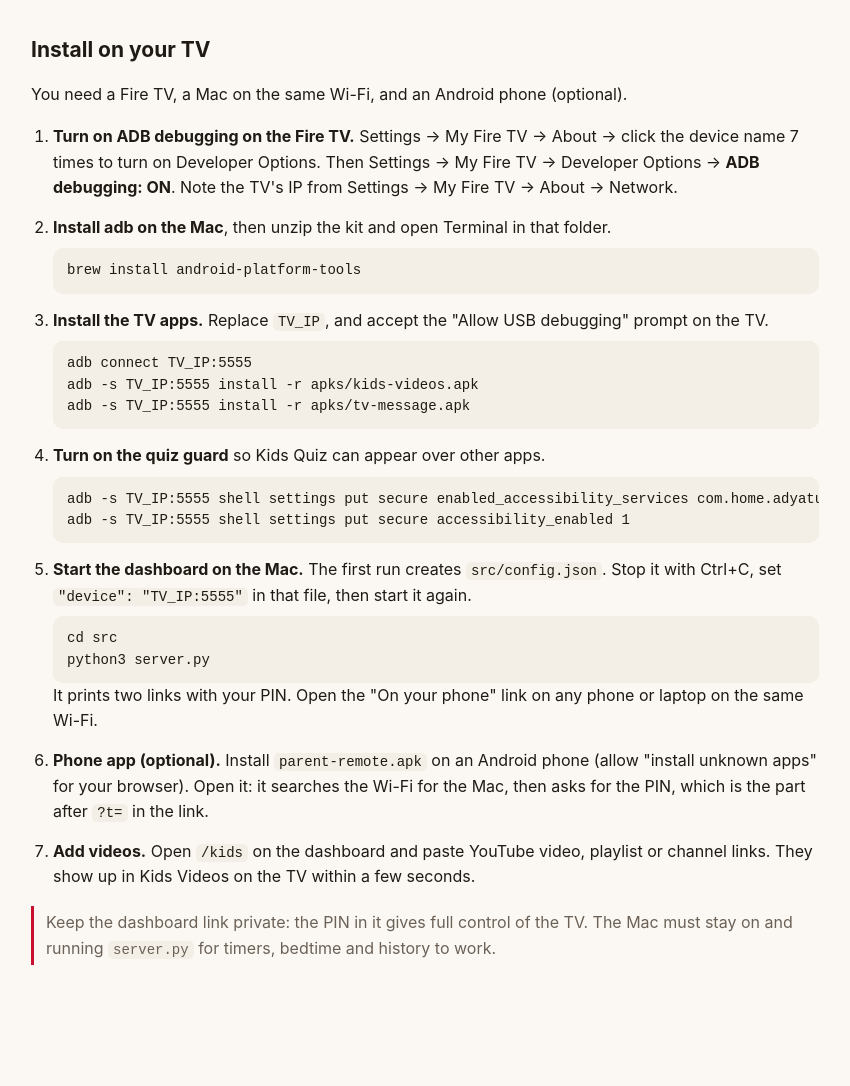
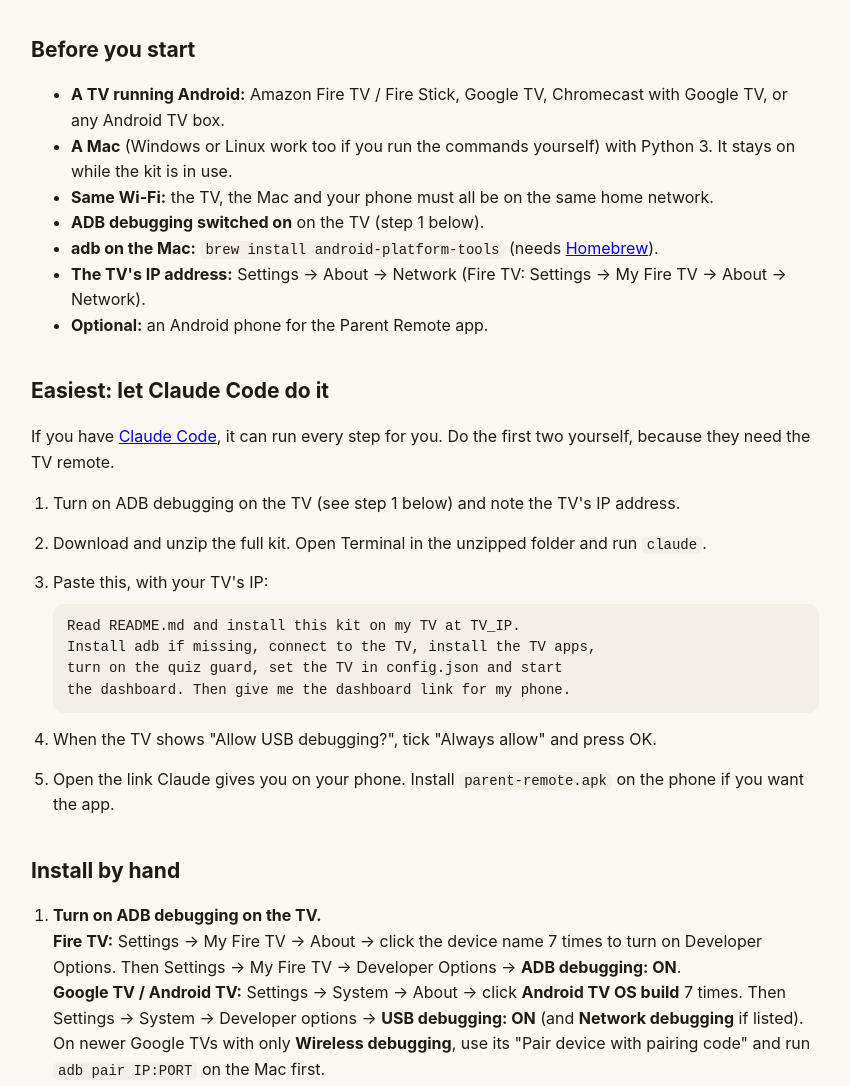
Before and after one commit to saurabh1921/demo-companion, a plain HTML site: page use-case-prototypes/fire-tv-kids-kit/index.html in a window 1280 px wide. Shown: the part 910-1996 px from the top of the page, without its empty margins (215-1065 px from the left). Before the commit the page ends 1955 px from the top, so only its background shows below. Drawn offline with Linux system fonts and the light colour scheme.

Commit message:
Kids TV Kit: any Android TV title, prerequisites, Claude Code install steps
Co-Authored-By: Claude Opus 5.5 <noreply@anthropic.com>

```diff
--- a/use-case-prototypes/fire-tv-kids-kit/index.html
+++ b/use-case-prototypes/fire-tv-kids-kit/index.html
@@ -4,7 +4,7 @@
 <meta charset="utf-8">
 <meta name="viewport" content="width=device-width, initial-scale=1">
 <meta name="robots" content="noindex, nofollow">
-<title>Fire TV Kids Kit</title>
+<title>Kids TV Kit</title>
 <style>
   :root { --bg:#fbf8f3; --card:#fff; --ink:#1f1a14; --muted:#6b6157; --line:#e7dfd3; --accent:#c8102e; --code:#f3eee6; }
   @media (prefers-color-scheme: dark) {
@@ -35,8 +35,8 @@
 </head>
 <body>
 <main>
-  <h1>Fire TV Kids Kit</h1>
-  <p class="lead">Parent-controlled videos, a learning quiz and TV messages for Amazon Fire TV, run from a Mac on your home Wi-Fi.</p>
+  <h1>Kids TV Kit <span style="font-size:.5em;font-weight:600;color:var(--accent);vertical-align:middle;white-space:nowrap">works on any Android TV</span></h1>
+  <p class="lead">Parent-controlled videos, a learning quiz and TV messages for Amazon Fire TV, Google TV and other Android TVs, run from a Mac on your home Wi-Fi.</p>
 
   <div class="banners">
     <img src="banner-videos.png" alt="Kids Videos app banner">
@@ -61,10 +61,36 @@
   </div>
   <p class="note">The zip has the APKs, the Mac dashboard (<code>server.py</code>, Python 3, no extra packages) and full source.</p>
 
-  <h2>Install on your TV</h2>
-  <p>You need a Fire TV, a Mac on the same Wi-Fi, and an Android phone (optional).</p>
+  <h2>Before you start</h2>
+  <ul>
+    <li><b>A TV running Android:</b> Amazon Fire TV / Fire Stick, Google TV, Chromecast with Google TV, or any Android TV box.</li>
+    <li><b>A Mac</b> (Windows or Linux work too if you run the commands yourself) with Python 3. It stays on while the kit is in use.</li>
+    <li><b>Same Wi-Fi:</b> the TV, the Mac and your phone must all be on the same home network.</li>
+    <li><b>ADB debugging switched on</b> on the TV (step 1 below).</li>
+    <li><b>adb on the Mac:</b> <code>brew install android-platform-tools</code> (needs <a href="https://brew.sh">Homebrew</a>).</li>
+    <li><b>The TV's IP address:</b> Settings → About → Network (Fire TV: Settings → My Fire TV → About → Network).</li>
+    <li><b>Optional:</b> an Android phone for the Parent Remote app.</li>
+  </ul>
+
+  <h2>Easiest: let Claude Code do it</h2>
+  <p>If you have <a href="https://claude.com/claude-code">Claude Code</a>, it can run every step for you. Do the first two yourself, because they need the TV remote.</p>
   <ol>
-    <li><b>Turn on ADB debugging on the Fire TV.</b> Settings → My Fire TV → About → click the device name 7 times to turn on Developer Options. Then Settings → My Fire TV → Developer Options → <b>ADB debugging: ON</b>. Note the TV's IP from Settings → My Fire TV → About → Network.</li>
+    <li>Turn on ADB debugging on the TV (see step 1 below) and note the TV's IP address.</li>
+    <li>Download and unzip the full kit. Open Terminal in the unzipped folder and run <code>claude</code>.</li>
+    <li>Paste this, with your TV's IP:
+      <pre><code>Read README.md and install this kit on my TV at TV_IP.
+Install adb if missing, connect to the TV, install the TV apps,
+turn on the quiz guard, set the TV in config.json and start
+the dashboard. Then give me the dashboard link for my phone.</code></pre></li>
+    <li>When the TV shows "Allow USB debugging?", tick "Always allow" and press OK.</li>
+    <li>Open the link Claude gives you on your phone. Install <code>parent-remote.apk</code> on the phone if you want the app.</li>
+  </ol>
+
+  <h2>Install by hand</h2>
+  <ol>
+    <li><b>Turn on ADB debugging on the TV.</b>
+      <br><b>Fire TV:</b> Settings → My Fire TV → About → click the device name 7 times to turn on Developer Options. Then Settings → My Fire TV → Developer Options → <b>ADB debugging: ON</b>.
+      <br><b>Google TV / Android TV:</b> Settings → System → About → click <b>Android TV OS build</b> 7 times. Then Settings → System → Developer options → <b>USB debugging: ON</b> (and <b>Network debugging</b> if listed). On newer Google TVs with only <b>Wireless debugging</b>, use its "Pair device with pairing code" and run <code>adb pair IP:PORT</code> on the Mac first.</li>
     <li><b>Install adb on the Mac</b>, then unzip the kit and open Terminal in that folder.
       <pre><code>brew install android-platform-tools</code></pre></li>
     <li><b>Install the TV apps.</b> Replace <code>TV_IP</code>, and accept the "Allow USB debugging" prompt on the TV.
@@ -81,6 +107,7 @@ python3 server.py</code></pre>
     <li><b>Phone app (optional).</b> Install <code>parent-remote.apk</code> on an Android phone (allow "install unknown apps" for your browser). Open it: it searches the Wi-Fi for the Mac, then asks for the PIN, which is the part after <code>?t=</code> in the link.</li>
     <li><b>Add videos.</b> Open <code>/kids</code> on the dashboard and paste YouTube video, playlist or channel links. They show up in Kids Videos on the TV within a few seconds.</li>
   </ol>
+  <p class="note">Kids Videos, Kids Quiz and TV Message work on any Android TV. A few dashboard extras (the remote's Music button opening Kids Videos, and locking some built-in apps) are Fire TV only.</p>
   <p class="note">Keep the dashboard link private: the PIN in it gives full control of the TV. The Mac must stay on and running <code>server.py</code> for timers, bedtime and history to work.</p>
 </main>
 </body>
```
Also changed, not shown: index.html (+2 -2 lines).
